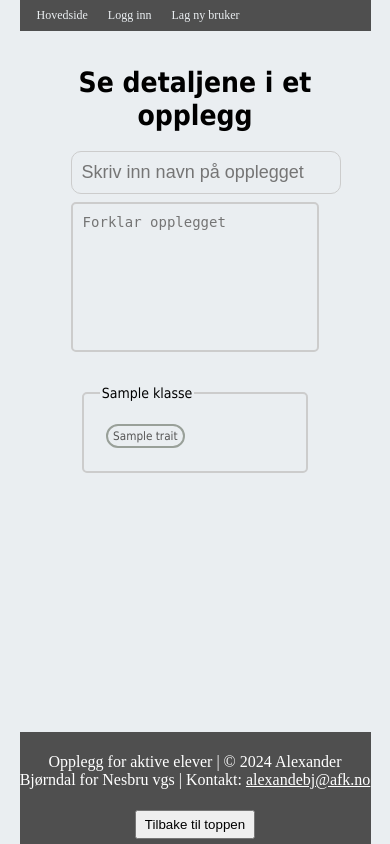
After one commit to alexanderbjorndal/aktive-elev-opplegg, a Flask app: template website/templates/se_opplegg.html in a window 390 px wide. The commit adds this page. Run offline with Flask 3, Linux system fonts and the light colour scheme; the template is opened without the code that fills it: most values are stand-ins (such as "Sample title", 1, 10 or a date in 2020); some libraries are stand-ins or nearby versions.

Commit message:
Phone and clickable opplegg

```diff
--- a/website/static/home.css
+++ b/website/static/home.css
@@ -468,6 +468,38 @@ footer {
 }
 
 
+/* Remove default link styles */
+a.list-group-item {
+  text-decoration: none;  /* Remove underlining */
+  color: inherit;         /* Inherit color from parent */
+}
+
+/* Make sure the list item does not show any borders or links styles */
+a.list-group-item:hover {
+  cursor: pointer;       /* Change cursor on hover */
+  border: 2px solid #a0a9a0;
+}
+
+
+
+
+
+
+
+
+
+
+
+
+
+
+
+
+
+
+
+
+
 
 
 /* Add Media Queries for Small Screens */
--- a/website/templates/home.html
+++ b/website/templates/home.html
@@ -46,7 +46,7 @@ block content %}
       </div>
       <!--Loop through all opplegg-->
       {% for opplegg in all_opplegg %}
-      <li
+      <a href="{{ url_for('views.se_opplegg', opplegg_id=opplegg.id) }}"
         class="list-group-item"
         data-traits="{{ ','.join(opplegg.traits|map(attribute='name')) }}"
         data-title="{{ opplegg.name }}"
@@ -116,7 +116,7 @@ block content %}
           Lagt til {{ opplegg.date.strftime("%d.%m.%y") }} av: {% for u in users
           %} {% if u[0] == opplegg.user_id %} {{u[1]}} {% endif %} {% endfor %}
         </div>
-      </li>
+      </a>
       {% endfor %}
     </div>
   </div>
--- /dev/null
+++ b/website/templates/se_opplegg.html
@@ -0,0 +1,63 @@
+{% extends "base.html" %}{% block title %}Se opplegg{% endblock %} {%
+block content %}
+<link rel="stylesheet" href="static/legg_inn_nytt_opplegg.css" />
+
+<div id="opplegg_body">
+  <div id="centerer">
+    <h1 align="center">Se detaljene i et opplegg</h1>
+    <form method="POST">
+      <input
+        type="text"
+        name="opplegg"
+        placeholder="Skriv inn navn på opplegget"
+        size="40"
+        required
+        id="opplegg"
+        style="
+          font-size: 18px;
+          background: #eaeef1;
+          border-radius: 10px;
+          margin-bottom: 0.5rem;
+        "
+      /><br />
+      <textarea
+        placeholder="Forklar opplegget"
+        id="data"
+        name="data"
+        rows="4"
+        cols="139"
+        style="font-size: 14px"
+        wrap="soft"
+        required
+      ></textarea>
+
+<div class="form-footer">
+    </div>
+
+      <!-- Dynamic Fieldsets for Traits -->
+      <ul class="ks-cboxtags">
+        {% for klasse, traits in klasse_groups.items() %}
+        <fieldset>
+          <legend>{{ klasse }}</legend>
+          <div class="container">
+            <ul class="ks-cboxtags">
+              {% for trait in traits %}
+              <li>
+                <input
+                  type="checkbox"
+                  name="tag"
+                  id="checkbox{{ trait.id }}"
+                  value="{{ trait.name }}"
+                />
+                <label for="checkbox{{ trait.id }}">{{ trait.name }}</label>
+              </li>
+              {% endfor %}
+            </ul>
+          </div>
+        </fieldset>
+      </ul>
+      {% endfor %}
+    </form>
+  </div>
+</div>
+{% endblock %}
```
Also changed, not shown: website/views.py (+16 -0 lines), instance/database.db.
